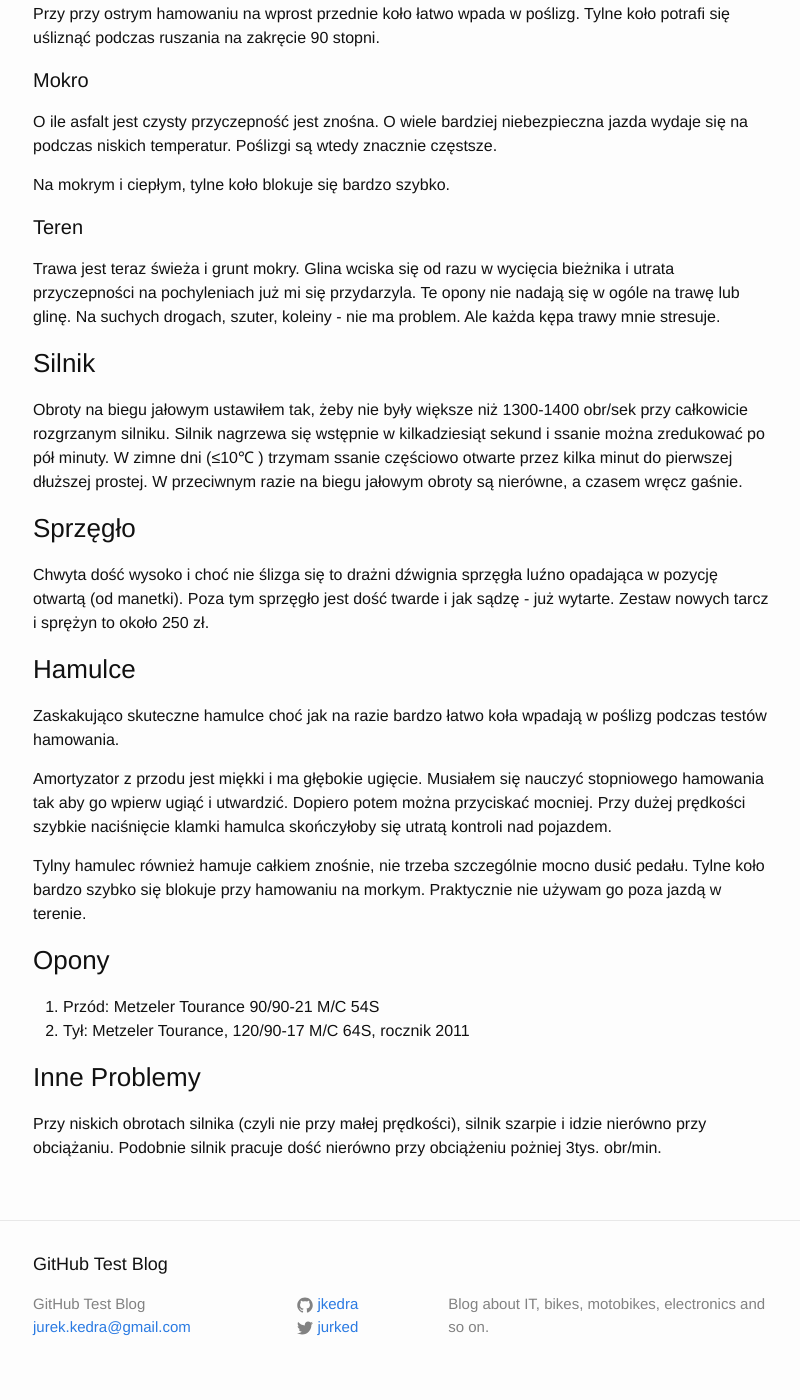
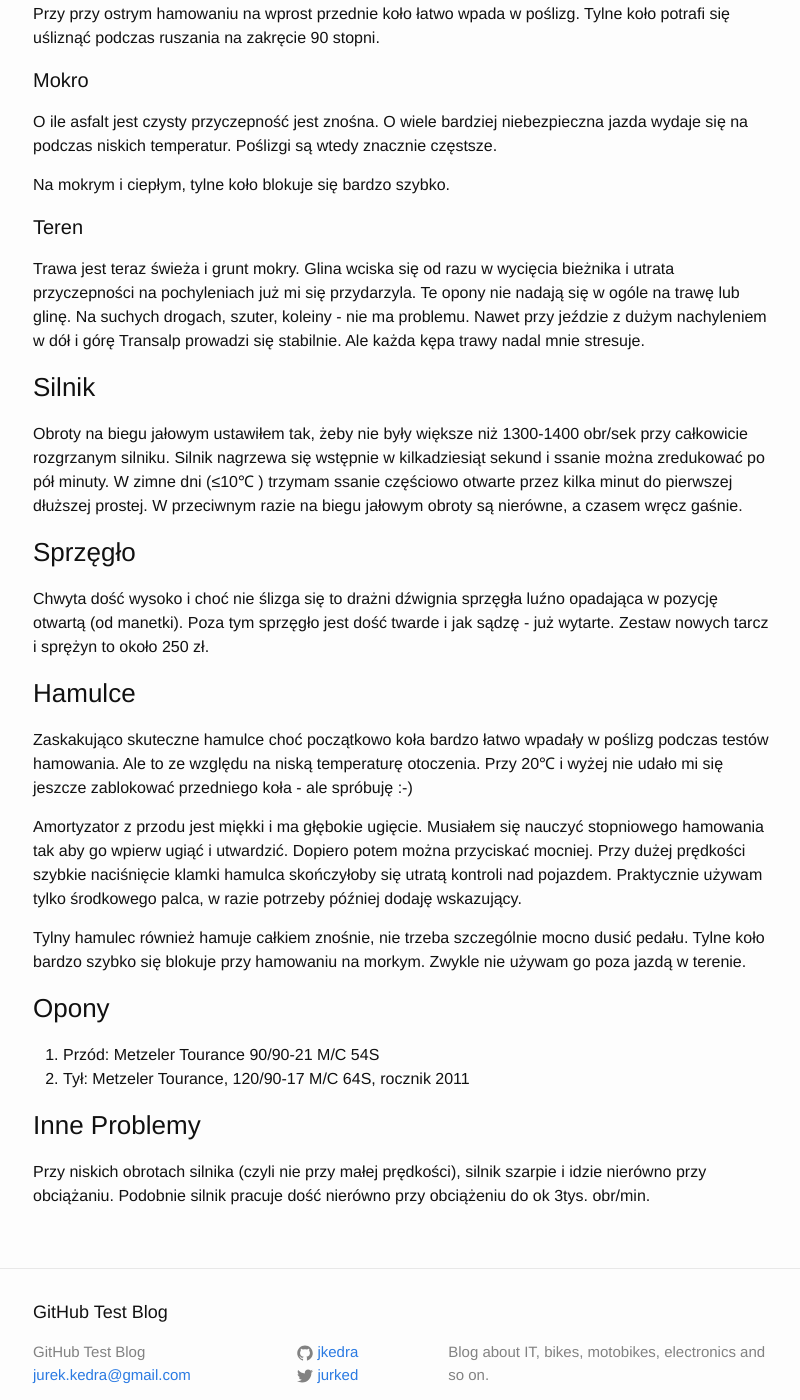
Before and after one commit to jkedra/jkedra.github.io, a Jekyll site: the page built from _posts/2015-03-27-new-transalp.md, in a window 1280 px wide and 1400 px high, scrolled down 1440 px. Shown: the whole window, without its empty margins (237-1037 px from the left). Built offline with Jekyll 4.4.1, drawn with Linux system fonts in a browser that asks for light colours; some of the changed text lies outside the part shown.

Commit message:
the latest info on Transalp

```diff
--- a/_posts/2015-03-27-new-transalp.md
+++ b/_posts/2015-03-27-new-transalp.md
@@ -27,7 +27,7 @@ Motocykl dostałem tylko z jednym kluczykiem więc od razu pojawiła się sprawa
 dorobienia kolejnego. Ta wersja [Transalpa][transalp] jest już wyposażona
 w [imobilizer][immob] [HISS][hiss] więc sprawa nie jest zupełnie trywialna.
 Kluczyk udało się kupić na Allegro i zarejestrować samodzielnie w
-imobilizerze. Planuję Napisać o tym oddzielnego posta.
+imobilizerze. Planuję napisać o tym oddzielnego posta.
 
 Spalanie 4.5-6l/100km. Minimalne spalanie przy trzymaniu niskich obrotów.
 
@@ -83,8 +83,10 @@ Na mokrym i ciepłym, tylne koło blokuje się bardzo szybko.
 Trawa jest teraz świeża i grunt mokry. Glina wciska się od razu
 w wycięcia bieżnika i utrata przyczepności na pochyleniach
 już mi się przydarzyla. Te opony nie nadają się w ogóle na trawę
-lub glinę. Na suchych drogach, szuter, koleiny - nie ma problem.
-Ale każda kępa trawy mnie stresuje.
+lub glinę. Na suchych drogach, szuter, koleiny - nie ma problemu.
+Nawet przy jeździe z dużym nachyleniem w dół i górę Transalp prowadzi
+się stabilnie.
+Ale każda kępa trawy nadal mnie stresuje.
 
 ### Silnik ###
 Obroty na biegu jałowym ustawiłem tak, żeby nie były większe
@@ -102,18 +104,22 @@ dość twarde i jak sądzę - już wytarte. Zestaw nowych tarcz
 i sprężyn to około 250 zł.
 
 ### Hamulce ###
-Zaskakująco skuteczne hamulce choć jak na razie bardzo łatwo
-koła wpadają w poślizg podczas testów hamowania.
+Zaskakująco skuteczne hamulce choć początkowo koła bardzo łatwo wpadały
+w poślizg podczas testów hamowania. Ale to ze względu na niską
+temperaturę otoczenia. Przy 20℃ i wyżej nie udało mi się jeszcze
+zablokować przedniego koła - ale spróbuję :-)
 
 Amortyzator z przodu jest miękki i ma głębokie ugięcie.
 Musiałem się nauczyć stopniowego hamowania
 tak aby go wpierw ugiąć i utwardzić. Dopiero potem można
 przyciskać mocniej. Przy dużej prędkości szybkie naciśnięcie
 klamki hamulca skończyłoby się utratą kontroli nad pojazdem.
+Praktycznie używam tylko środkowego palca, w razie potrzeby
+później dodaję wskazujący.
 
 Tylny hamulec również hamuje całkiem znośnie, nie trzeba
 szczególnie mocno dusić pedału. Tylne koło bardzo szybko się
-blokuje przy hamowaniu na morkym. Praktycznie nie używam go
+blokuje przy hamowaniu na morkym. Zwykle nie używam go
 poza jazdą w terenie.
 
 ### Opony ###
@@ -122,7 +128,9 @@ poza jazdą w terenie.
 2. Tył: Metzeler Tourance, 120/90-17 M/C 64S, rocznik 2011
 
 ### Inne Problemy ###
-Przy niskich obrotach silnika (czyli nie przy małej prędkości), silnik szarpie i idzie nierówno przy obciążaniu. Podobnie silnik pracuje dość nierówno przy obciążeniu pożniej 3tys. obr/min.
+Przy niskich obrotach silnika (czyli nie przy małej prędkości),
+silnik szarpie i idzie nierówno przy obciążaniu.
+Podobnie silnik pracuje dość nierówno przy obciążeniu do ok 3tys. obr/min.
 
 [transalp]:  http://pl.wikipedia.org/wiki/Honda_Transalp#Honda_XL650V_Transalp "XL650V Transalp"
 [hiss]:      https://www.youtube.com/watch?v=db0ee6u7CjQ "Honda Ignition Security System"
```
Also changed, not shown: other parts of _posts/2015-03-27-new-transalp.md (+2 -2 lines).
